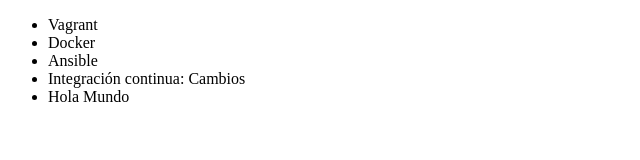
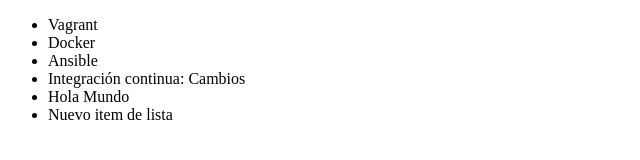
Before and after one commit to Diemendozac/alura.github, a plain HTML site: page index.html in a window 1280 px wide. Shown: the whole page, without its empty margins (0-640 px from the left). Drawn offline with Linux system fonts and the light colour scheme.

Commit message:
Se agregó un item a la lista

```diff
--- a/index.html
+++ b/index.html
@@ -11,6 +11,7 @@
          <li> Ansible </li>
          <li> Integración continua: Cambios</li>
          <li> Hola Mundo</li>
+         <li> Nuevo item de lista</li>
      </ul>
 </body>
 </html>
```
